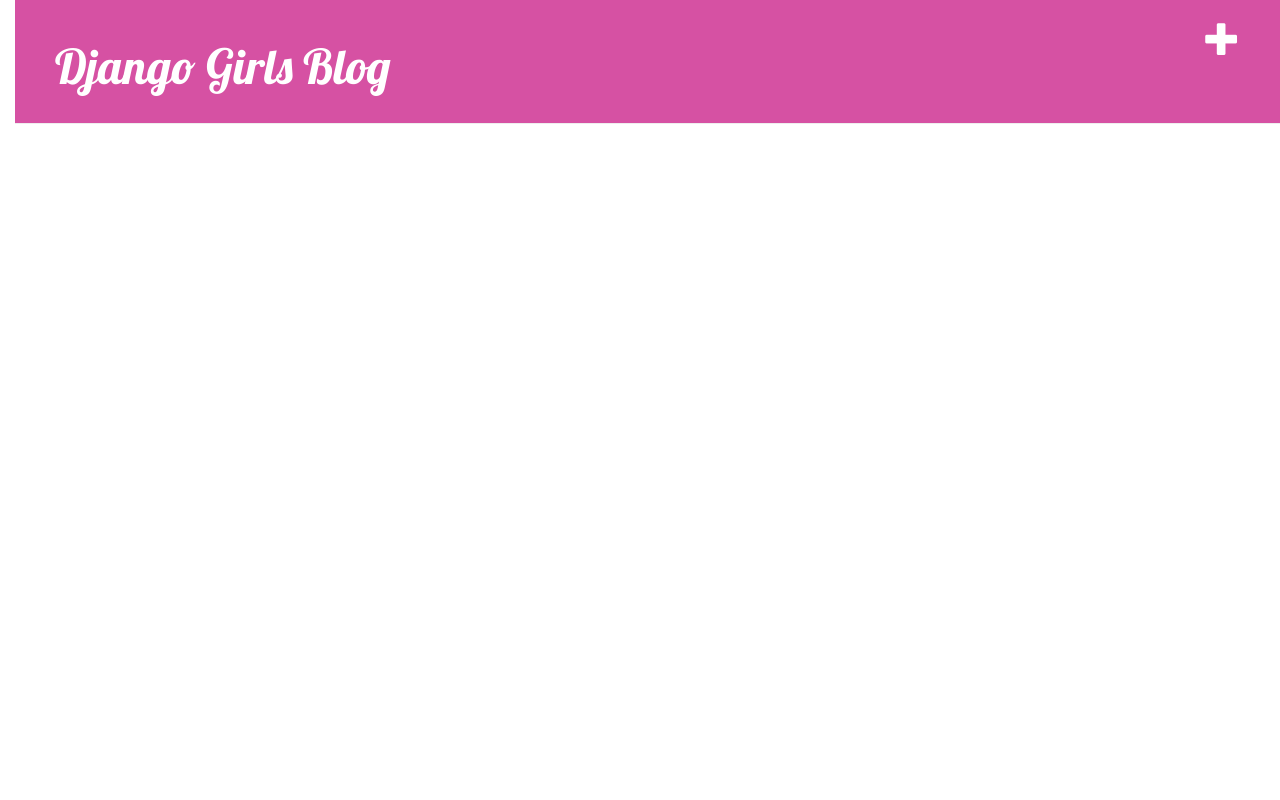
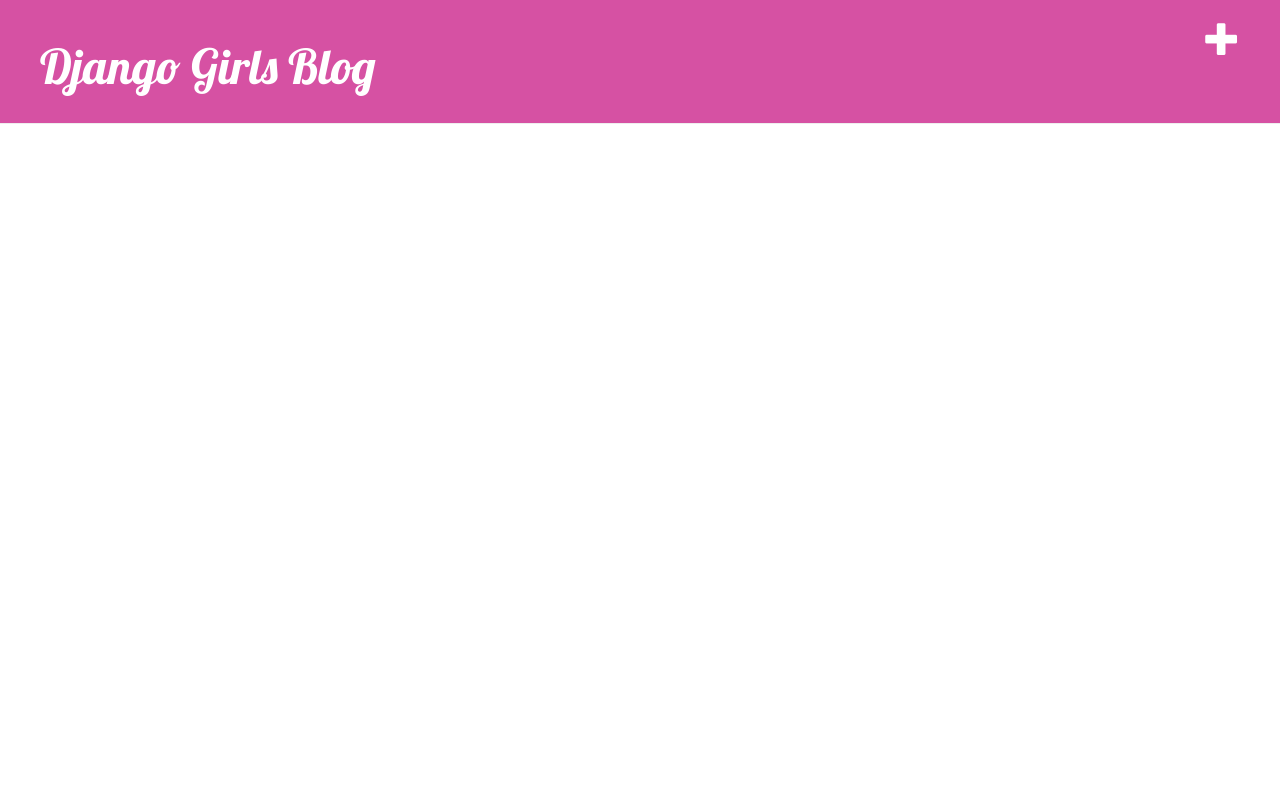
Before and after one commit to flflima/djangoblog, a Django app: page / in a window 1280 px wide. Run offline with Django 3.2, Linux system fonts and the light colour scheme; data that the repository does not hold is empty; some libraries are stand-ins or nearby versions.

Commit message:
CSS: Fix header menu

```diff
--- a/blog/static/css/blog.css
+++ b/blog/static/css/blog.css
@@ -1,5 +1,6 @@
 body {
-    padding-left: 15px;
+    /* padding-left: 15px; */
+    box-sizing: border-box;
 }
 
 h1 a {
@@ -11,6 +12,9 @@
     background-color: #d651a3;
     margin-top: 0;
     padding: 20px 20px 20px 40px;
+    position: fixed;
+    z-index: 100;
+    width: 100%;
 }
 
 .page-header h1, .page-header h1 a, .page-header h1 a:visited, .page-header h1 a:active {
@@ -21,6 +25,10 @@
 
 .content {
     margin-left: 40px;
+}
+
+.row {
+    margin-top: 150px
 }
 
 h1, h2, h3, h4 {
```
